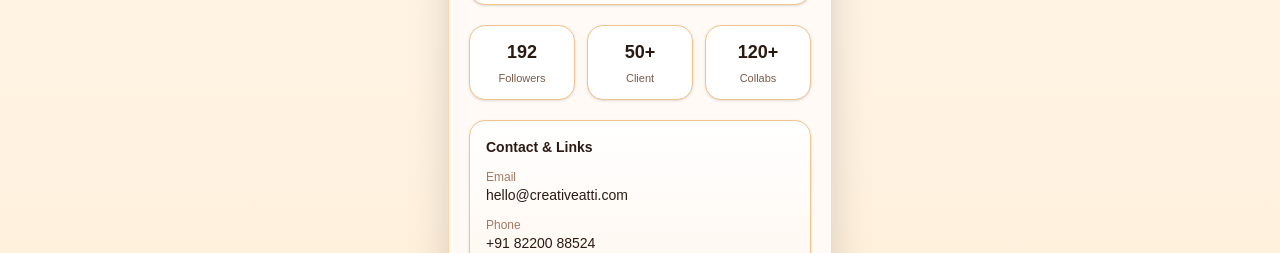
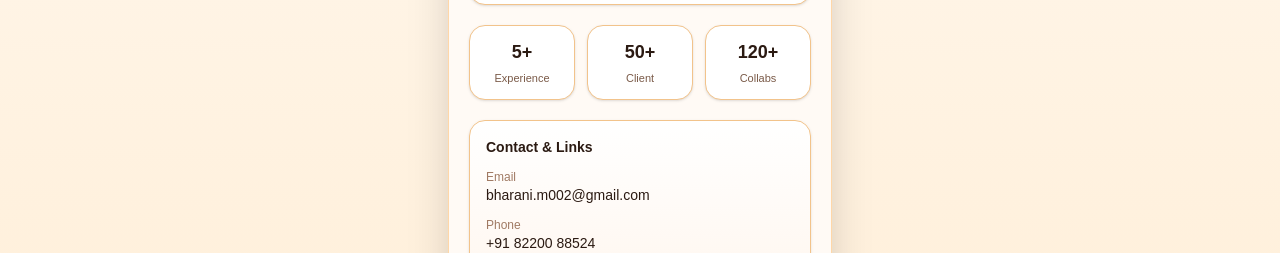
Before and after one commit to naveenplf001-bot/digital-card, a React (Vite) app: page / in a window 1280 px wide. Shown: the part 2117-2370 px from the top of the page. Built offline with nearby package versions, Linux system fonts and the light colour scheme.

Commit message:
updated details

```diff
--- a/src/components/InfluencerCard.jsx
+++ b/src/components/InfluencerCard.jsx
@@ -12,14 +12,14 @@ export default function InfluencerCard() {
     followers: "248K",
     engagement: "6.9%",
     location: "Chennai, India",
-    email: "hello@creativeatti.com",
+    email: "bharani.m002@gmail.com",
     phone: "+91 82200 88524",
     bio: "This is Bharani Dharan — your one-stop solution for all digital needs.",
     about:
       "Creating content from text to visuals is my Daily meal. From ideation to promotion, I handle the complete creative process with expertise and dedication.",
     highlights: ["Branding", "Creative Media", "Influencer Content"],
     stats: [
-      { label: "Followers", value: "192" },
+      { label: "Experience", value: "5+" },
       { label: "Client", value: "50+" },
       { label: "Collabs", value: "120+" },
     ],
```
